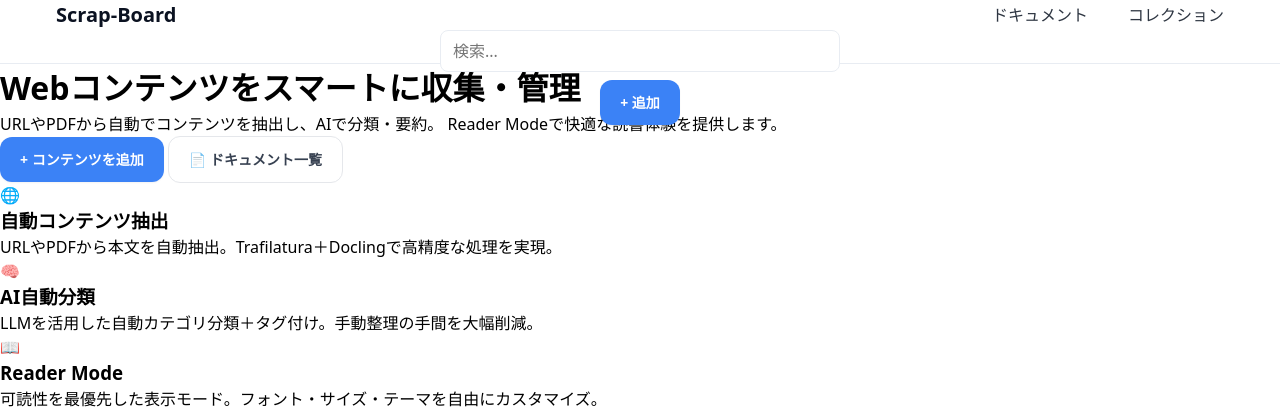
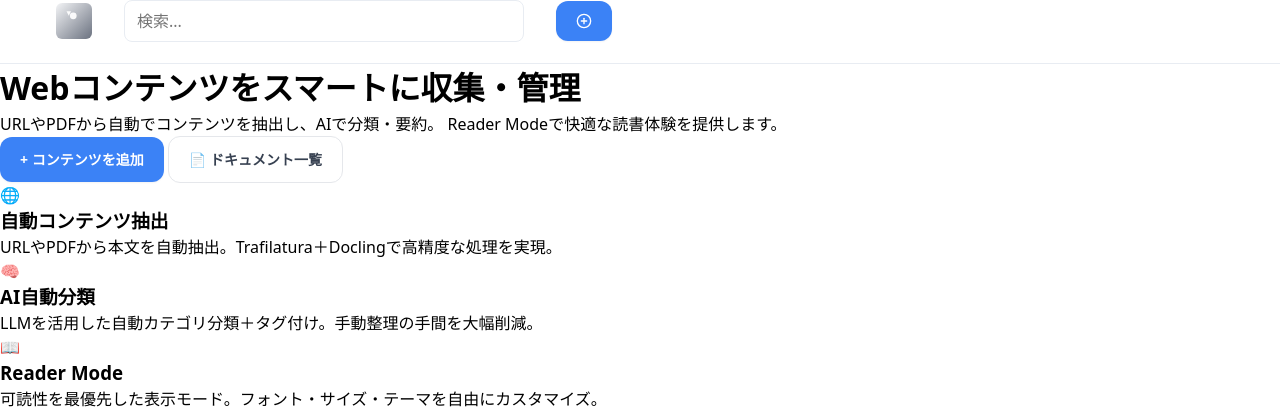
Before and after one commit to takpanda/scrap-board, a FastAPI app: page / in a window 1280 px wide. Shown: the top 413 px of the page. Run offline with FastAPI, Linux system fonts and the light colour scheme; data that the repository does not hold is empty.

Commit message:
feat: Add accessibility styles and improve header layout; include SVG logo for better branding

```diff
--- a/app/static/css/style.css
+++ b/app/static/css/style.css
@@ -1,5 +1,19 @@
 /* Custom styles for Scrap-Board - Modern Design Update */
 /* Note: This file works alongside Tailwind CSS */
+
+/* Accessibility helpers */
+.sr-only {
+    position: absolute !important;
+    width: 1px !important;
+    height: 1px !important;
+    padding: 0 !important;
+    margin: -1px !important;
+    overflow: hidden !important;
+    clip: rect(0, 0, 0, 0) !important;
+    white-space: nowrap !important;
+    border: 0 !important;
+}
+
 
 /* Enhanced Color system - modern palette */
 :root {
--- a/app/static/js/icons.js
+++ b/app/static/js/icons.js
@@ -5,6 +5,7 @@ const icons = {
     'book-open': '<svg viewBox="0 0 24 24" fill="none" stroke="currentColor" stroke-width="2" stroke-linecap="round" stroke-linejoin="round"><path d="M2 3h6a4 4 0 0 1 4 4v14a3 3 0 0 0-3-3H2z"></path><path d="M22 3h-6a4 4 0 0 0-4 4v14a3 3 0 0 1 3-3h7z"></path></svg>',
     'list': '<svg viewBox="0 0 24 24" fill="none" stroke="currentColor" stroke-width="2" stroke-linecap="round" stroke-linejoin="round"><line x1="8" y1="6" x2="21" y2="6"></line><line x1="8" y1="12" x2="21" y2="12"></line><line x1="8" y1="18" x2="21" y2="18"></line><line x1="3" y1="6" x2="3.01" y2="6"></line><line x1="3" y1="12" x2="3.01" y2="12"></line><line x1="3" y1="18" x2="3.01" y2="18"></line></svg>',
     'grid': '<svg viewBox="0 0 24 24" fill="none" stroke="currentColor" stroke-width="2" stroke-linecap="round" stroke-linejoin="round"><rect x="3" y="3" width="7" height="7"></rect><rect x="14" y="3" width="7" height="7"></rect><rect x="14" y="14" width="7" height="7"></rect><rect x="3" y="14" width="7" height="7"></rect></svg>',
+    'sliders': '<svg viewBox="0 0 24 24" fill="none" stroke="currentColor" stroke-width="2" stroke-linecap="round" stroke-linejoin="round"><line x1="4" y1="21" x2="4" y2="14"></line><line x1="4" y1="10" x2="4" y2="3"></line><line x1="12" y1="21" x2="12" y2="12"></line><line x1="12" y1="8" x2="12" y2="3"></line><line x1="20" y1="21" x2="20" y2="16"></line><line x1="20" y1="12" x2="20" y2="3"></line><line x1="1" y1="14" x2="7" y2="14"></line><line x1="9" y1="8" x2="15" y2="8"></line><line x1="17" y1="16" x2="23" y2="16"></line></svg>',
     'arrow-left': '<svg viewBox="0 0 24 24" fill="none" stroke="currentColor" stroke-width="2" stroke-linecap="round" stroke-linejoin="round"><path d="M19 12H5"></path><path d="M12 19l-7-7 7-7"></path></svg>',
     'user': '<svg viewBox="0 0 24 24" fill="none" stroke="currentColor" stroke-width="2" stroke-linecap="round" stroke-linejoin="round"><path d="M20 21v-2a4 4 0 0 0-4-4H8a4 4 0 0 0-4 4v2"></path><circle cx="12" cy="7" r="4"></circle></svg>',
     'calendar': '<svg viewBox="0 0 24 24" fill="none" stroke="currentColor" stroke-width="2" stroke-linecap="round" stroke-linejoin="round"><rect x="3" y="4" width="18" height="18" rx="2" ry="2"></rect><line x1="16" y1="2" x2="16" y2="6"></line><line x1="8" y1="2" x2="8" y2="6"></line><line x1="3" y1="10" x2="21" y2="10"></line></svg>',
--- a/app/templates/base.html
+++ b/app/templates/base.html
@@ -94,35 +94,31 @@
     <!-- Header -->
     <header class="header">
         <div class="header-content max-w-7xl mx-auto px-4 flex flex-col md:flex-row items-center md:justify-between gap-3">
-            <div class="flex items-center space-x-6 w-full md:w-auto justify-between">
-                <a href="/" class="logo">
-                    Scrap-Board
+            <div class="flex items-center w-full gap-4">
+                <a href="/" class="logo flex-shrink-0" aria-label="ホーム">
+                    <img src="/static/images/logo.svg" alt="Scrap-Board" width="36" height="36">
                 </a>
 
-                <nav class="nav hidden md:flex space-x-4">
-                    <a href="/documents">ドキュメント</a>
-                    <a href="/collections">コレクション</a>
-                </nav>
-            </div>
-
-            <!-- Search Bar -->
-            <div class="search-container w-full md:w-auto mt-2 md:mt-0">
+                <div class="search-container flex-1">
                     <input
                         type="text"
                         placeholder="検索..."
                         class="search-input w-full"
+                        aria-label="検索"
                     >
                 </div>
 
-            <!-- Actions -->
-            <div class="actions flex items-center space-x-3 relative mt-2 md:mt-0">
+                <div class="actions flex items-center space-x-3 flex-shrink-0">
                     <button
                         onclick="showModal()"
-                    class="btn btn-primary action-add"
+                        class="btn btn-primary action-add inline-flex items-center justify-center p-2"
+                        aria-label="コンテンツを追加"
+                        title="追加"
                     >
-                    <span class="add-text">+ 追加</span>
-                    <span class="add-icon">+</span>
+                        <i data-lucide="plus-circle" class="w-5 h-5"></i>
+                        <span class="sr-only">コンテンツを追加</span>
                     </button>
+                </div>
             </div>
         </div>
 
```
Also changed, not shown: other parts of app/static/css/style.css (+22 -6 lines), app/templates/documents.html (+20 -5 lines), tests/test_basic.py (+3 -1 lines), app/static/images/logo.svg (added). Lines whose indentation alone changed are shown as unchanged.
